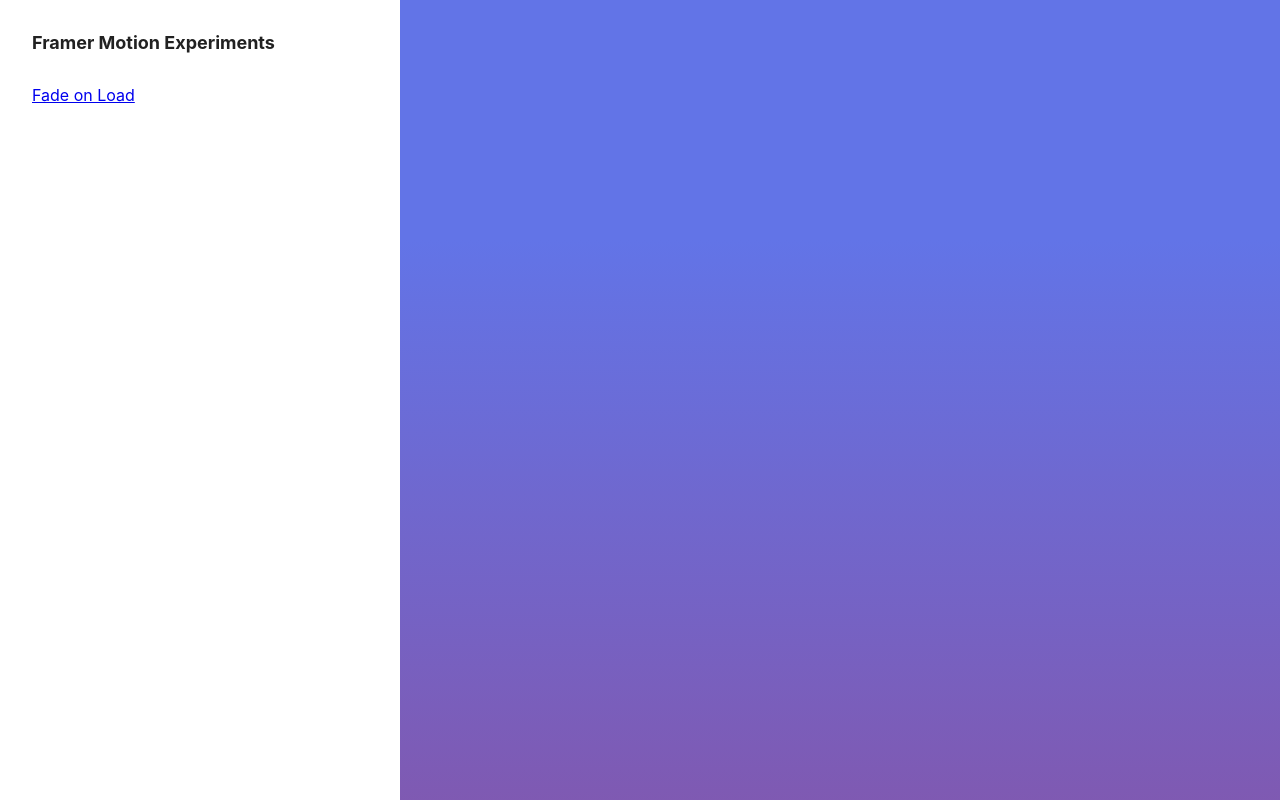
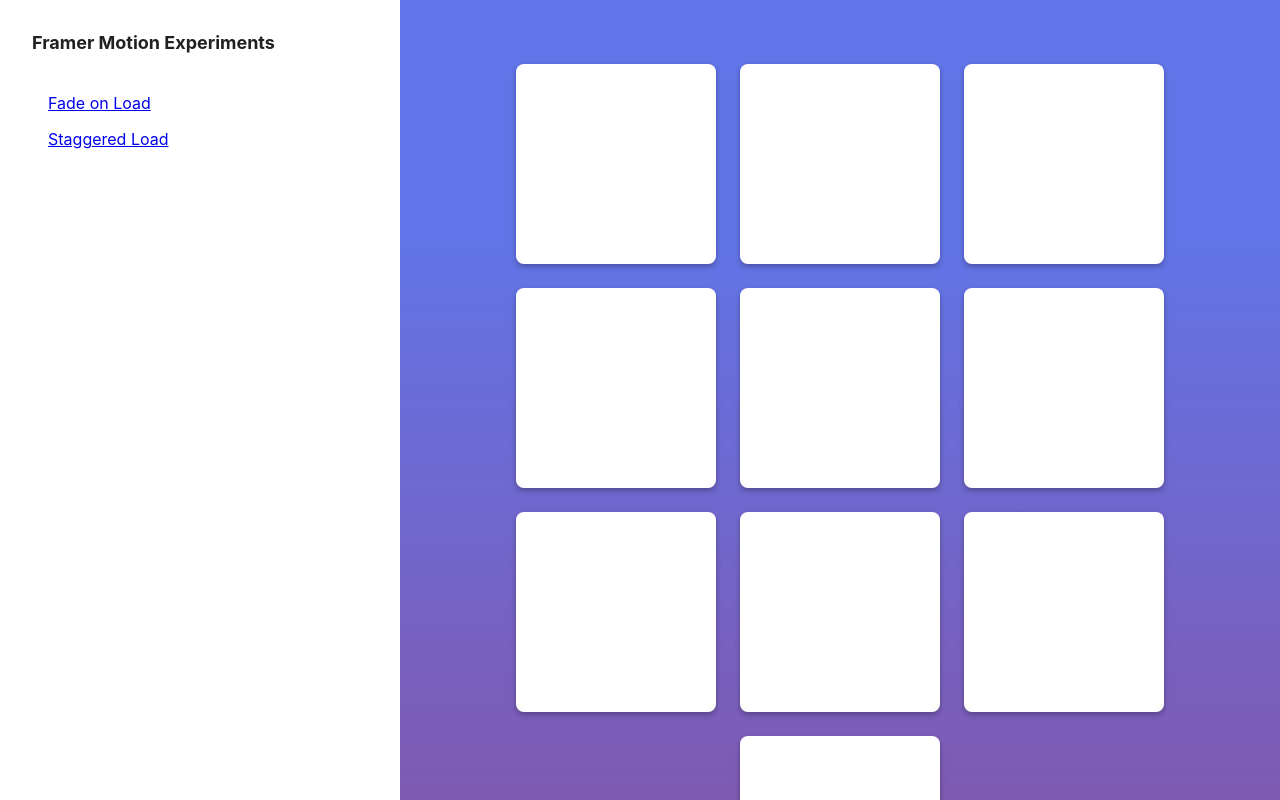
Before and after one commit to orjanbp/framer-motion-experiments, a React (Create React App) app: page /staggeredload in a window 1280 px wide. Built offline with nearby package versions, Linux system fonts and the light colour scheme.

Commit message:
build staggered loading

```diff
--- a/src/components/AppRouting/AppRouting.tsx
+++ b/src/components/AppRouting/AppRouting.tsx
@@ -3,12 +3,18 @@ import { Route, Routes } from 'react-router';
 import { RouteList } from '@/utils/types';
 import { HomePage } from '../pages/Home/HomePage';
 import { FadeOnLoadPage } from '../pages/FadeOnLoad/FadeOnLoadPage';
+import { StaggeredLoadPage } from '../pages/StaggeredLoad/StaggeredLoadPage';
 
 export const routeList: RouteList = [
   {
     path: '/fadeonload',
     link: 'Fade on Load',
     element: <FadeOnLoadPage />
+  },
+  {
+    path: '/staggeredload',
+    link: 'Staggered Load',
+    element: <StaggeredLoadPage />
   }
 ];
 
--- /dev/null
+++ b/src/components/pages/StaggeredLoad/StaggeredLoadPage.tsx
@@ -0,0 +1,26 @@
+import React from 'react';
+import styled from 'styled-components';
+import { motion } from 'framer-motion';
+import { SquareBlock } from '@/components/shared/Block/SquareBlock';
+import { AnimStaggeredLoad, FadeStaggeredChild } from '@/components/shared/Animations/AnimStaggeredLoad';
+
+const Container = styled(AnimStaggeredLoad)`
+  display: flex;
+  flex-wrap: wrap;
+  justify-content: center;
+  gap: 24px;
+  padding: 64px 32px;
+`;
+
+export const StaggeredLoadPage = () => {
+  const mapToBlocks = Array.from(Array(10).keys());
+  return (
+    <Container>
+      {mapToBlocks.map((_, i) => (
+        <FadeStaggeredChild key={i}>
+          <SquareBlock />
+        </FadeStaggeredChild>
+      ))}
+    </Container>
+  );
+};
--- /dev/null
+++ b/src/components/shared/Animations/AnimStaggeredLoad.tsx
@@ -0,0 +1,40 @@
+import React, { PropsWithChildren } from 'react';
+import { motion, Variants } from 'framer-motion';
+
+const parentLoadAnim: Variants = {
+  hide: {},
+  show: {
+    transition: {
+      delay: 0.2,
+      staggerChildren: 0.05
+    }
+  }
+}
+
+const childLoadAnim: Variants = {
+  hide: {
+    opacity: 0,
+    y: 20
+  },
+  show: {
+    opacity: 1,
+    y: 0,
+  }
+}
+
+export const AnimStaggeredLoad = ({ className, children }: PropsWithChildren<{ className?: string }>) => (
+  <motion.div
+    variants={parentLoadAnim}
+    initial="hide"
+    animate="show"
+    className={className}
+  >
+    {children}
+  </motion.div >
+);
+
+export const FadeStaggeredChild = ({ children }: PropsWithChildren<{}>) => (
+  <motion.div variants={childLoadAnim}>
+    {children}
+  </motion.div>
+);
--- a/src/components/shared/Sidebar/Sidebar.tsx
+++ b/src/components/shared/Sidebar/Sidebar.tsx
@@ -23,6 +23,11 @@ const Content = styled.div`
   padding: 32px;
 `;
 
+const SidebarLink = styled(Link)`
+  display: block;
+  padding: 8px 16px;
+`;
+
 export const Sidebar = () => (
   <Container>
     <HeadingLink to="/">
@@ -30,7 +35,7 @@ export const Sidebar = () => (
     </HeadingLink>
     <Content>
       {routeList.map(route => (
-        <Link to={route.path}>{route.link}</Link>
+        <SidebarLink to={route.path}>{route.link}</SidebarLink>
       ))}
     </Content>
   </Container>
```
